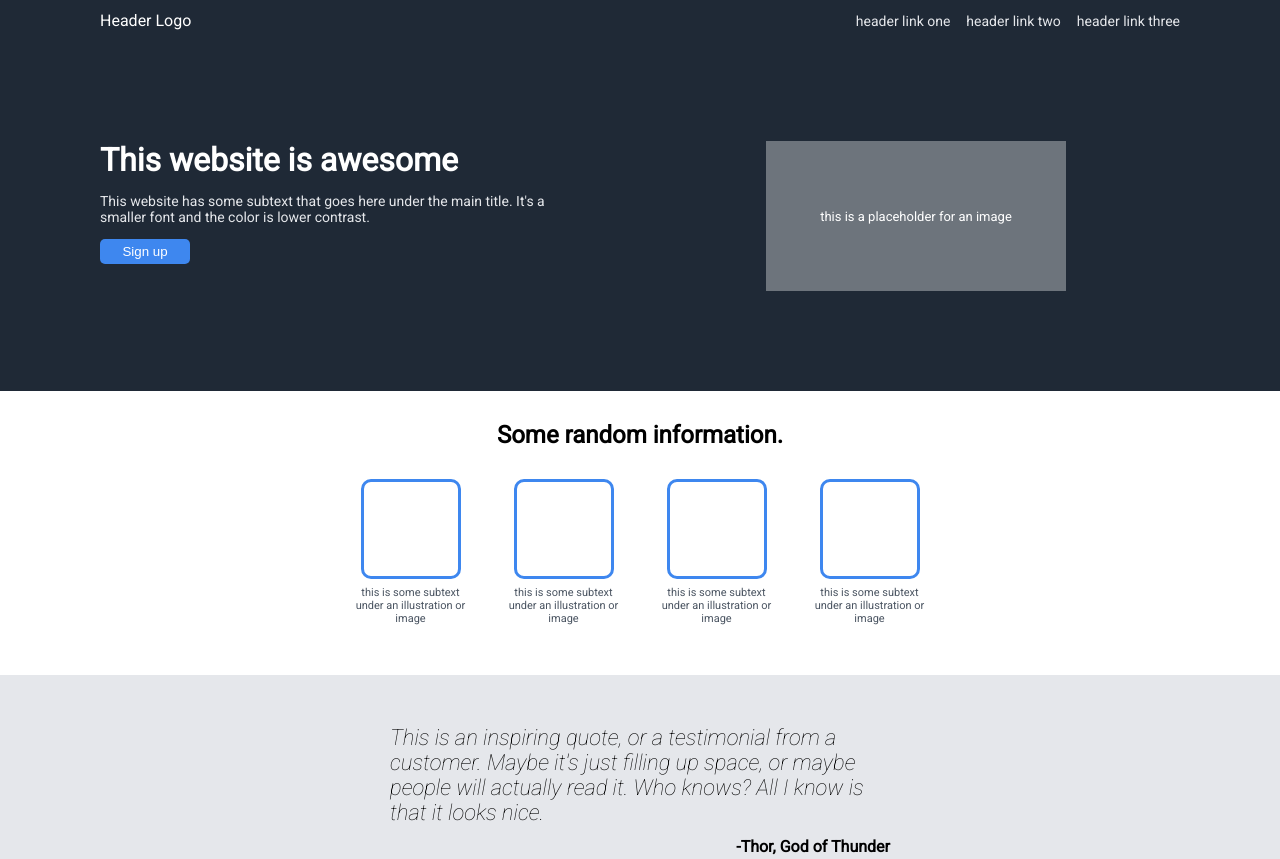
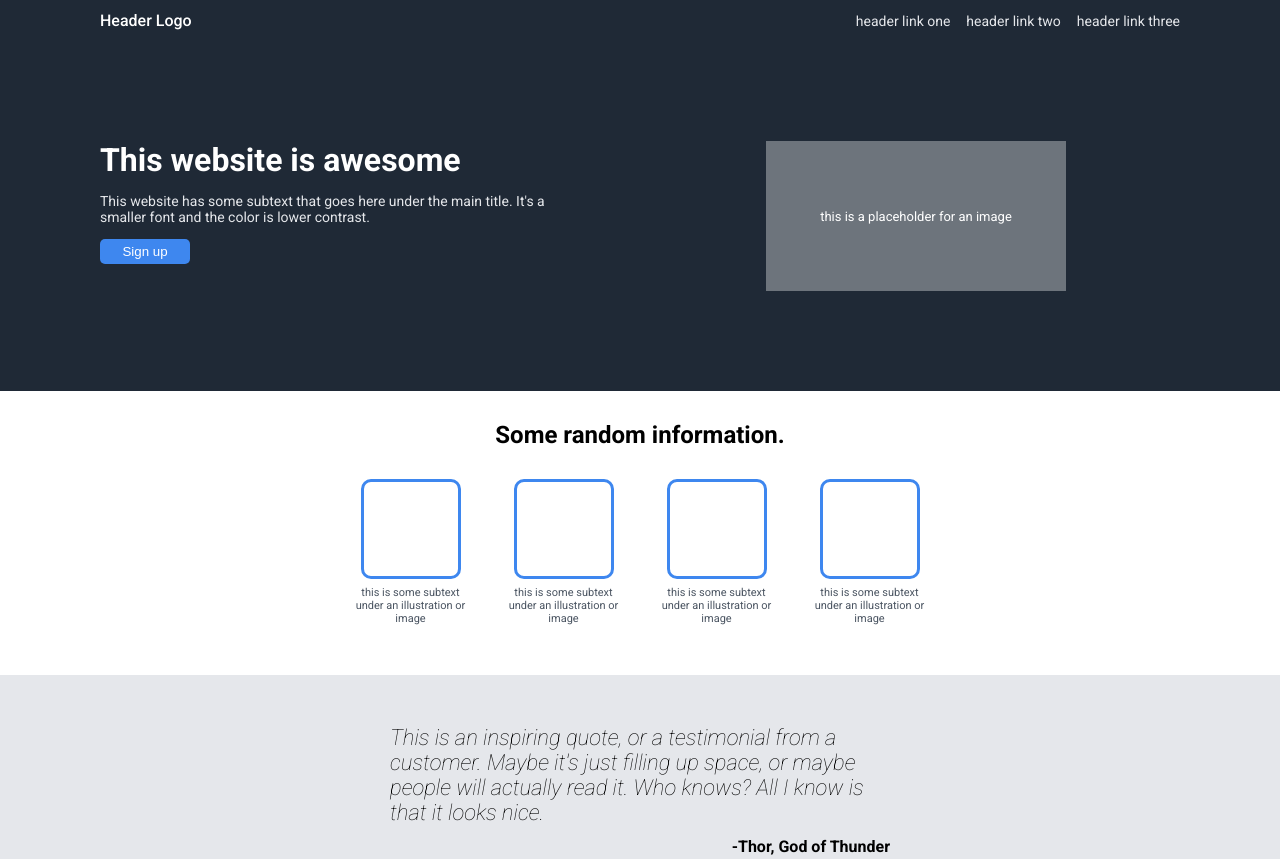
Before and after one commit to MotasR/motasr.github.io, a plain HTML site: page index.html in a window 1280 px wide. Shown: the top 859 px of the page. Drawn offline with Linux system fonts and the light colour scheme.

Commit message:
testing fonts

```diff
--- a/index.html
+++ b/index.html
@@ -4,7 +4,7 @@
 <head>
     <meta charset="UTF-8">
     <meta name="viewport" content="width=device-width, initial-scale=1.0">
-    <title>Document</title>
+    <title>Kregždutė Vienas</title>
     <link rel="stylesheet" href="style.css">
     <link href="https://fonts.googleapis.com/css?family=Roboto" rel="stylesheet">
 
--- a/style.css
+++ b/style.css
@@ -1,4 +1,4 @@
-@import url('https://fonts.googleapis.com/css2?family=Roboto:ital,wght@1,100&display=swap');
+@import url('https://fonts.googleapis.com/css2?family=Roboto:100,300,400,500,700,100italic,300italic&display=swap');
 
 * {
     box-sizing: border-box;
@@ -10,7 +10,7 @@
 body {
     display: flex;
     flex-direction: column;
-    font-family: Roboto;
+    font-family: Roboto, serif;
     margin: 0;
 
 }
```
